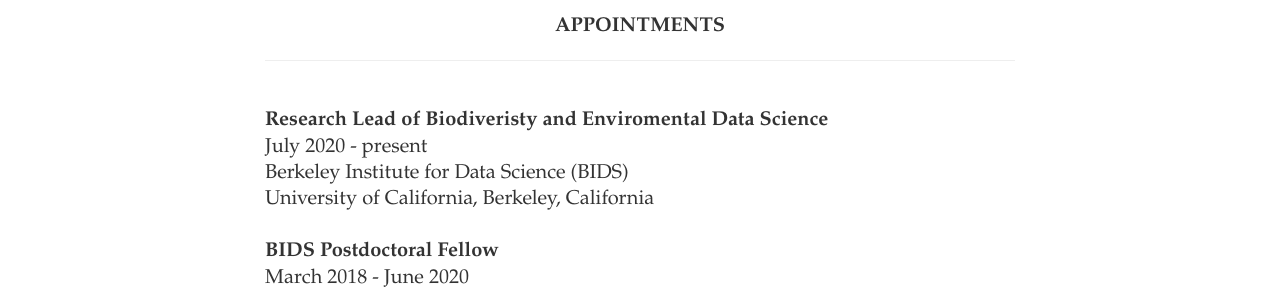
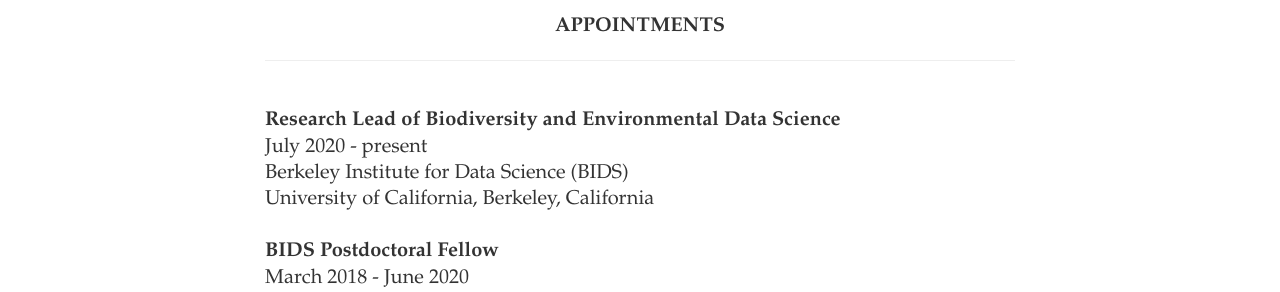
Before and after one commit to iamciera/creports, a Jekyll site: the page built from cv/index.html, in a window 1280 px wide and 900 px high. Shown: the part 303-595 px from the top of the window. Built offline with Jekyll 4.4.1, drawn with Linux system fonts in a browser that asks for light colours; nearby versions of some CDN libraries.

Commit message:
fixed spelling

```diff
--- a/cv/index.html
+++ b/cv/index.html
@@ -20,7 +20,7 @@
 				<center><strong>APPOINTMENTS</strong></center>
 				<hr />
 				<br />
-				<strong>Research Lead of Biodiveristy and Enviromental Data Science</strong><br />
+				<strong>Research Lead of Biodiversity and Environmental Data Science</strong><br />
 				July 2020 - present<br />
 				Berkeley Institute for Data Science (BIDS)<br />
 				University of California, Berkeley, California<br />
```
